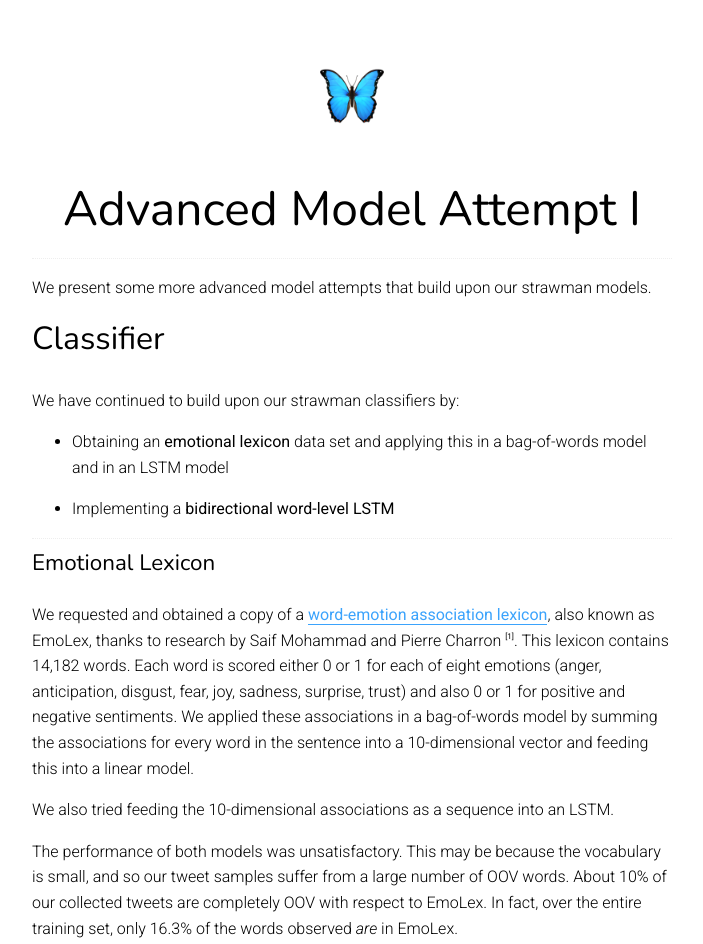
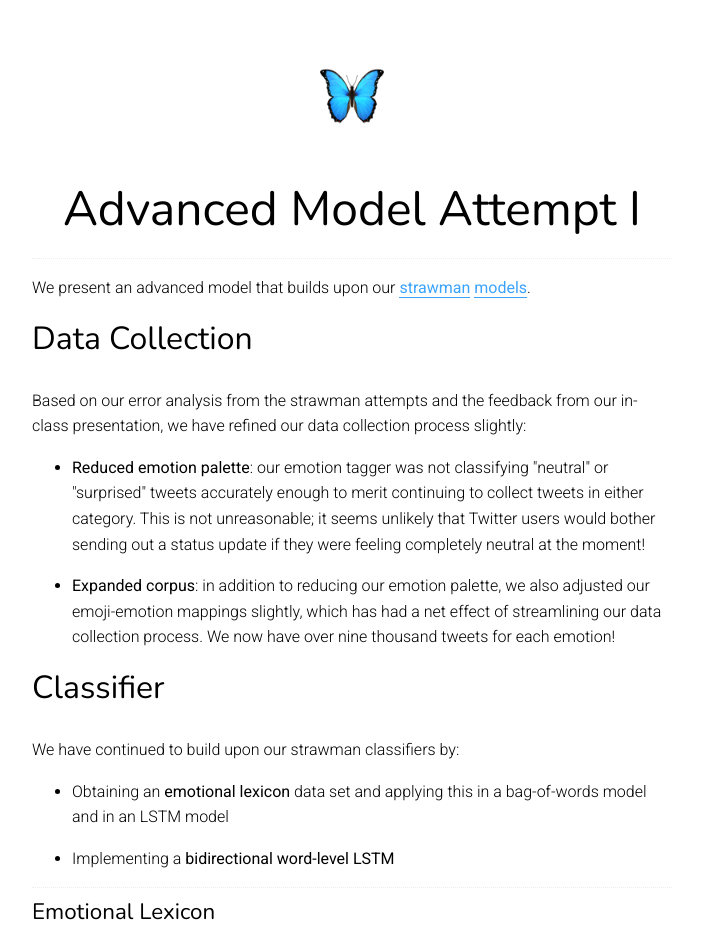
Before and after one commit to madebyollin/nlpcapstone, a plain HTML site: page posts/w6/index.html in a window 1280 px wide. Shown: the top 944 px of the page, without its empty margins (288-991 px from the left). Drawn offline with nearby package versions, Linux system fonts and the light colour scheme.

```diff
--- a/posts/w6/index.html
+++ b/posts/w6/index.html
@@ -18,7 +18,32 @@
     <div class="post">
         <a class="header" href="/"><span class="butterfly"></span></a>
         <h1>Advanced Model Attempt I</h1>
-        <p>We present some more advanced model attempts that build upon our strawman models.</p>
+        <p>We present an advanced model that builds upon our <a href="/posts/w4/">strawman</a> <a href="/posts/w5/">models</a>.</p>
+
+        <h2>Data Collection</h2>
+        <p>
+            Based on our error analysis from the strawman attempts and the
+            feedback from our in-class presentation, we have refined our data
+            collection process slightly:
+            <ul>
+                <li>
+                    <strong>Reduced emotion palette</strong>: our emotion
+                    tagger was not classifying "neutral" or "surprised" tweets
+                    accurately enough to merit continuing to collect tweets in
+                    either category. This is not unreasonable; it seems
+                    unlikely that Twitter users would bother sending out a
+                    status update if they were feeling completely neutral at
+                    the moment!
+                </li>
+                <li>
+                    <strong>Expanded corpus</strong>: in addition to reducing
+                    our emotion palette, we also adjusted our emoji-emotion
+                    mappings slightly, which has had a net effect of
+                    streamlining our data collection process. We now have over
+                    nine thousand tweets for each emotion!
+                </li>
+            </ul>
+        </p>
 
         <h2>Classifier</h2>
 
@@ -97,7 +122,18 @@
             </tbody>
         </table>
 
-        <h2>Phase Reconstruction</h2>
+        <h2>Text to Speech</h2>
+        <p>In preparation for a style-transfer based model for emotional text to speech, we've begun experimenting with conditional GANs for phase reconstruction.</p>
+        <p>Phase reconstruction is the task of generating plausible phase information given an amplitude signal; the current version of the model uses a successive approximation algorithm to do this, but results sound imperfect.</p>
+        <p>Although phase reconstruction is a simpler task than our ultimate goal of emotion transfer, it is simple yet underspecified and therefore presents a good test case for adversarial models.</p>
+        <h3>Samples</h3>
+        <p>Some samples from various iterations of the adversarial phase reconstruction are as follows (following <code>tanh</code> + normalization):</p>
+        <img src="gan.png"/>
+        <p>In contrast, real phase data (again, normalized, and for different training tiles) looks like this:</p>
+        <img src="real.png"/>
+        <p>There is a clear difference in distributions, even among the closest iterations of the generator.  Simply increasing the capacity of the generator and discriminator has thus far led to collapse of the model, however (rather than more realistic results).</p>
+        <h3>Conclusion</h3>
+        <p>In short, training is not yet sufficient to produce compelling results for phase reconstruction, and some further modifications to model architecture will be required.  If successful, an adversarial phase reconstruction model will not only improve the quality of emotional text to speech under the current baseline algorithm, but also give useful insights and techniques for building our target text-to-speech processing model.</p>
 
         <p class="footnote" id="f1">
             <span class="tag">1</span> Saif Mohammad, Pierre Charron. NRC Word-Emotion Association Lexicon.
```
